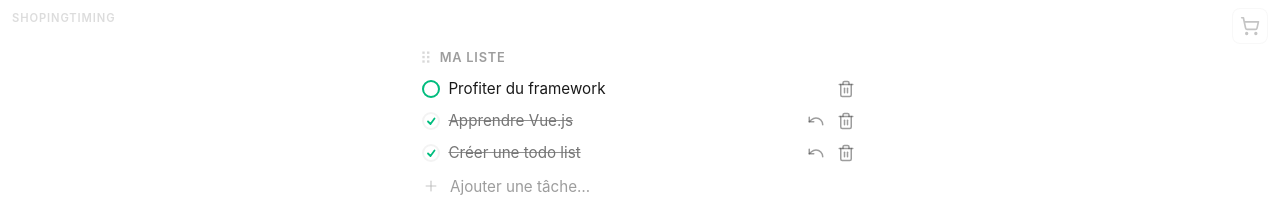
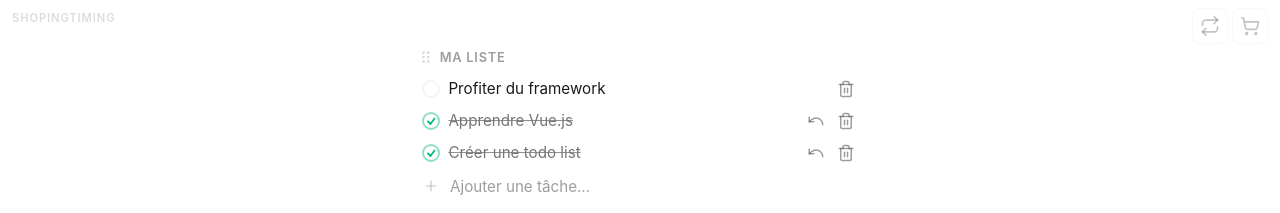
Before and after one commit to CyrilDenoyelle/shoping-timing, a Vue app: page / in a window 1280 px wide. Shown: the top 213 px of the page. Built offline with nearby package versions, Linux system fonts and the light colour scheme.

Commit message:
Add refresh button to App.vue for manual progress updates, update progress calculation in useTodoStorage, and refactor TodoItem progress ring logic.

```diff
--- a/src/App.vue
+++ b/src/App.vue
@@ -2,14 +2,22 @@
 import TodoList from './components/TodoList.vue'
 import ConfettiCelebration from './components/ConfettiCelebration.vue'
 import IconCart from './components/icons/IconCart.vue'
+import IconRefresh from './components/icons/IconRefresh.vue'
 import { useTodoStorage } from './composables/useTodoStorage'
 
-const { shoppingMode, confettiTrigger, toggleShoppingMode } = useTodoStorage()
+const { shoppingMode, confettiTrigger, toggleShoppingMode, refreshNow } = useTodoStorage()
 </script>
 
 <template>
   <ConfettiCelebration :trigger="confettiTrigger" />
   <span class="app-label">ShopingTiming</span>
+  <button
+    class="refresh-btn"
+    aria-label="Rafraîchir les progressions"
+    @click="refreshNow"
+  >
+    <IconRefresh />
+  </button>
   <button
     class="cart-toggle"
     :class="{ active: shoppingMode }"
@@ -36,6 +44,34 @@ const { shoppingMode, confettiTrigger, toggleShoppingMode } = useTodoStorage()
   opacity: 0.35;
   pointer-events: none;
   z-index: 10;
+}
+
+.refresh-btn {
+  position: fixed;
+  top: 0.5rem;
+  right: 3.25rem;
+  z-index: 10;
+  display: flex;
+  align-items: center;
+  justify-content: center;
+  width: 36px;
+  height: 36px;
+  border: 1px solid var(--color-border);
+  border-radius: 8px;
+  background: var(--color-background);
+  color: var(--color-text-muted);
+  cursor: pointer;
+  opacity: 0.6;
+  transition: all 0.3s;
+}
+
+.refresh-btn:hover {
+  opacity: 1;
+  border-color: var(--color-border-hover);
+}
+
+.refresh-btn:active {
+  transform: rotate(180deg);
 }
 
 .cart-toggle {
--- a/src/components/TodoItem.vue
+++ b/src/components/TodoItem.vue
@@ -62,7 +62,7 @@ const RING_RADIUS = 8
 const RING_CIRCUMFERENCE = 2 * Math.PI * RING_RADIUS
 const ringOffset = computed(() => {
   const p = Math.min(props.todo.progress ?? 0, 1)
-  return RING_CIRCUMFERENCE * (1 - p)
+  return RING_CIRCUMFERENCE * (p)
 })
 </script>
 
--- /dev/null
+++ b/src/components/icons/IconRefresh.vue
@@ -0,0 +1,8 @@
+<template>
+  <svg xmlns="http://www.w3.org/2000/svg" width="20" height="20" viewBox="0 0 24 24" fill="none" stroke="currentColor" stroke-width="2" stroke-linecap="round" stroke-linejoin="round">
+    <path d="M17 1l4 4-4 4" />
+    <path d="M3 11V9a4 4 0 0 1 4-4h14" />
+    <path d="M7 23l-4-4 4-4" />
+    <path d="M21 13v2a4 4 0 0 1-4 4H3" />
+  </svg>
+</template>
--- a/src/composables/useTodoStorage.js
+++ b/src/composables/useTodoStorage.js
@@ -44,7 +44,8 @@ function getProgress(todo, now) {
   }
   const lastStarted = new Date(timings[timings.length - 1][1]).getTime()
   const elapsed = now - lastStarted
-  return Math.max(0, elapsed / todo.averageIntervalMs)
+  const progress = Math.ceil((elapsed / todo.averageIntervalMs) * 10) / 10
+  return Math.max(0, Math.min(1, progress - 0.3))
 }
 
 function migrateTodo(todo) {
@@ -216,17 +217,10 @@ export function useTodoStorage(storage = localStorage) {
   }
 
   const now = ref(Date.now())
-  let tickInterval
 
-  onMounted(() => {
-    tickInterval = setInterval(() => {
-      now.value = Date.now()
-    }, 1000 * 60)
-  })
-
-  onUnmounted(() => {
-    clearInterval(tickInterval)
-  })
+  const refreshNow = () => {
+    now.value = Date.now()
+  }
 
   const sortedTodos = computed(() => {
     const n = now.value
@@ -304,6 +298,7 @@ export function useTodoStorage(storage = localStorage) {
     renameTodo,
     undoLastTiming,
     toggleShoppingMode,
+    refreshNow,
   }
 
   return instance
```
